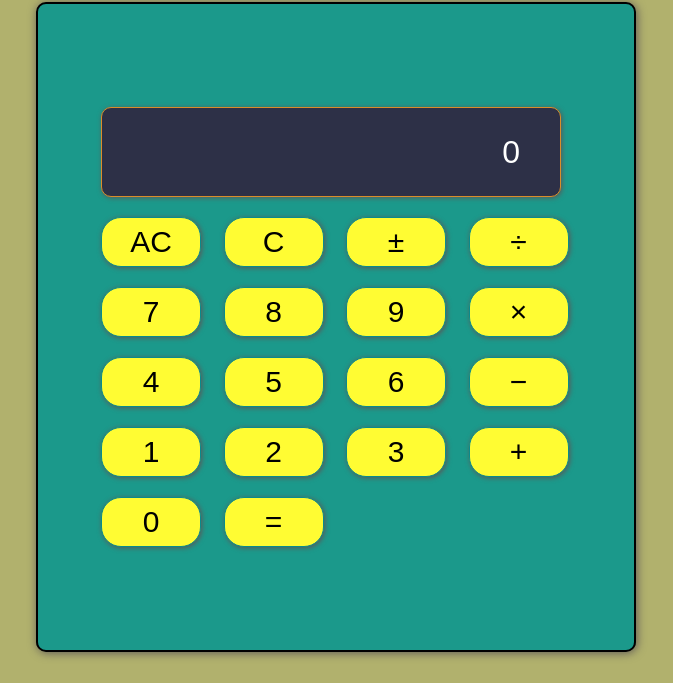
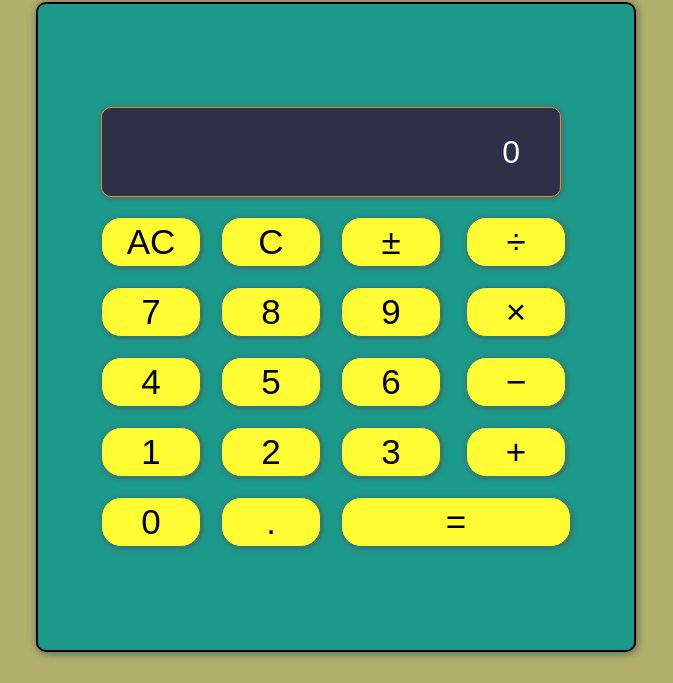
Before and after one commit to anandmanchala3737-web/CodeAlpha_Calculator, a plain HTML site: page index.html in a window 1280 px wide. Shown: the part 117-800 px from the top of the page, without its empty margins (304-977 px from the left). Drawn offline with Linux system fonts and the light colour scheme.

Commit message:
decimal point is added and some changes in css and html

```diff
--- a/calculator.js
+++ b/calculator.js
@@ -152,7 +152,29 @@ buttons.forEach((button) => {
             }
         }
 
+        // Handle decimal point
+        if (value === ".") {
+            const currentNumber = expression
+                .split(/[+−×÷]/)
+                .pop();
+
+            if (currentNumber.includes(".")) {
+                return;
+            }
+
+            if (currentNumber === "") {
+                expression += "0";
+            }
+
+            expression += ".";
+            updateDisplay(expression);
+            return;
+        }
+
         expression += value;
         updateDisplay(expression);
+
+        // expression += value;
+        // updateDisplay(expression);
     });
 });
--- a/index.html
+++ b/index.html
@@ -11,28 +11,29 @@
     <div class="calculator">
         <div class="main">
             <!-- <h1>Claculator</h1> -->
-            <input type="text" for="Btn_sub" id="input_box" placeholder="0"   style="grid-area: input">
+            <input type="text" for="Btn_sub" id="input_box" placeholder="0"   style="grid-area: input" readonly>
 
-            <button id="Btn_sub" class="num_btn" style="grid-area: AC">AC</button>
-            <button id="Btn_sub" class="num_btn" style="grid-area: C">C</button>
-            <button id="Btn_sub" class="num_btn" style="grid-area: con">±</button>
-            <button id="Btn_sub" class="num_btn" style="grid-area: div">÷</button>
+            <button class="num_btn" style="grid-area: AC">AC</button>
+            <button class="num_btn" style="grid-area: C">C</button>
+            <button class="num_btn" style="grid-area: con">±</button>
+            <button class="num_btn" style="grid-area: div">÷</button>
 
-            <button id="Btn_sub" class="num_btn" style="grid-area: btn1">1</button>
-            <button id="Btn_sub" class="num_btn" style="grid-area: btn2">2</button>
-            <button id="Btn_sub" class="num_btn" style="grid-area: btn3">3</button>
-            <button id="Btn_sub" class="num_btn" style="grid-area: btn4">4</button>
-            <button id="Btn_sub" class="num_btn" style="grid-area: btn5">5</button>
-            <button id="Btn_sub" class="num_btn" style="grid-area: btn6">6</button>
-            <button id="Btn_sub" class="num_btn" style="grid-area: btn7">7</button>
-            <button id="Btn_sub" class="num_btn" style="grid-area: btn8">8</button>
-            <button id="Btn_sub" class="num_btn" style="grid-area: btn9">9</button>
-            <button id="Btn_sub" class="num_btn" style="grid-area: btn0">0</button>
+            <button class="num_btn" style="grid-area: btn1">1</button>
+            <button class="num_btn" style="grid-area: btn2">2</button>
+            <button class="num_btn" style="grid-area: btn3">3</button>
+            <button class="num_btn" style="grid-area: btn4">4</button>
+            <button class="num_btn" style="grid-area: btn5">5</button>
+            <button class="num_btn" style="grid-area: btn6">6</button>
+            <button class="num_btn" style="grid-area: btn7">7</button>
+            <button class="num_btn" style="grid-area: btn8">8</button>
+            <button class="num_btn" style="grid-area: btn9">9</button>
+            <button class="num_btn" style="grid-area: btn0">0</button>
 
-            <button id="Btn_sub" class="num_btn" style="grid-area: mul">×</button>
-            <button id="Btn_sub" class="num_btn" style="grid-area: sub">−</button>
-            <button id="Btn_sub" class="num_btn" style="grid-area: add">+</button>
-            <button id="Btn_sub" class="num_btn" style="grid-area: res">=</button>
+            <button class="num_btn" style="grid-area: add">+</button>
+            <button class="num_btn" style="grid-area: mul">×</button>
+            <button class="num_btn" style="grid-area: sub">−</button>
+            <button class="num_btn" style="grid-area: dec">.</button>
+            <button id="res" class="num_btn" style="grid-area: res">=</button>
         </div>
     </div>
     <script src="./calculator.js"></script>
--- a/style.css
+++ b/style.css
@@ -44,7 +44,7 @@ body h1{
     "btn7 btn8 btn9 mul"
     "btn4 btn5 btn6 sub"
     "btn1 btn2 btn3 add"
-    "btn0 res . .";
+    "btn0 dec res res";
 }
 #input_box{
     width: 460px;
@@ -70,12 +70,16 @@ body h1{
 .num_btn{
     width: 100px;
     height: 50px;
-    font-size: 30px;
+    font-size: 35px;
     text-align: center;
     border-radius: 20px;
     border: 1px solid rgb(10, 139, 139);
     box-shadow: 1px 1px 5px rgb(92, 87, 87);
     background-color: #FFFc33;
+}
+#res{
+    width: 230px;
+    height: 50px;
 }
 .num_btn:hover{
     background-color: #fffc5c;
```
